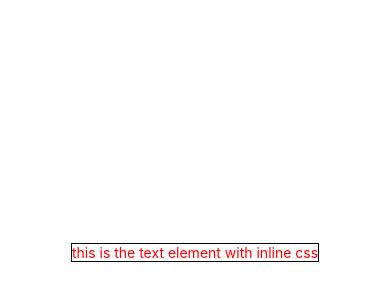
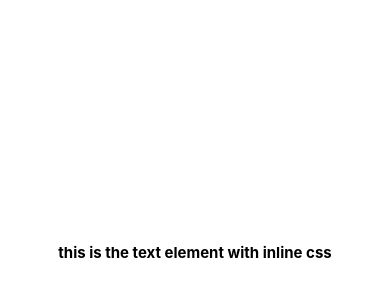
Before and after one commit to smhabibjr/StickerSmash, a React Native app: screen / in a window 390 px wide. Shown: the part 170-470 px from the top of the page. Built offline with nearby package versions, Linux system fonts and the light colour scheme.

Commit message:
add external css

```diff
--- a/App.js
+++ b/App.js
@@ -1,19 +1,10 @@
 import { StatusBar } from 'expo-status-bar';
 import { StyleSheet, Text, View } from 'react-native';
-
+import customStyle from './assets/css/customStyle'
 export default function App() {
   return (
-    <View style={styles.container}>
-      <Text style={{color: "red", borderColor: "black", borderWidth: 1}}>this is the text element with inline css</Text>
+    <View style={customStyle.container}>
+      <Text style={customStyle.boldText} >this is the text element with inline css</Text>
     </View>
   );
 }
-
-const styles = StyleSheet.create({
-  container: {
-    flex: 1,
-    backgroundColor: '#fff',
-    alignItems: 'center',
-    justifyContent: 'center',
-  },
-});
--- /dev/null
+++ b/assets/css/customStyle.js
@@ -0,0 +1,17 @@
+module.exports = {
+    container: {
+        flex: 1,
+        backgroundColor: '#fff',
+        alignItems: 'center',
+        justifyContent: 'center',
+    },
+
+    boldText : {
+        fontWeight: "bold",
+        fontSize: 15
+    },
+    elementBorder:{
+        borderWidth: 1,
+        borderColor: "black"
+    }
+}
```
Also changed, not shown: 1 other file (tests, documents, lock files or other folders).
